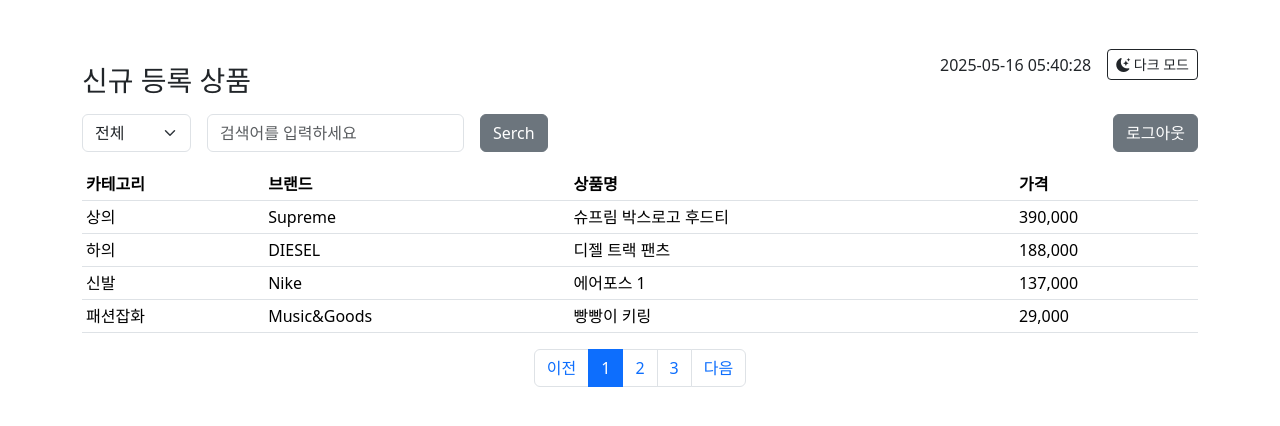
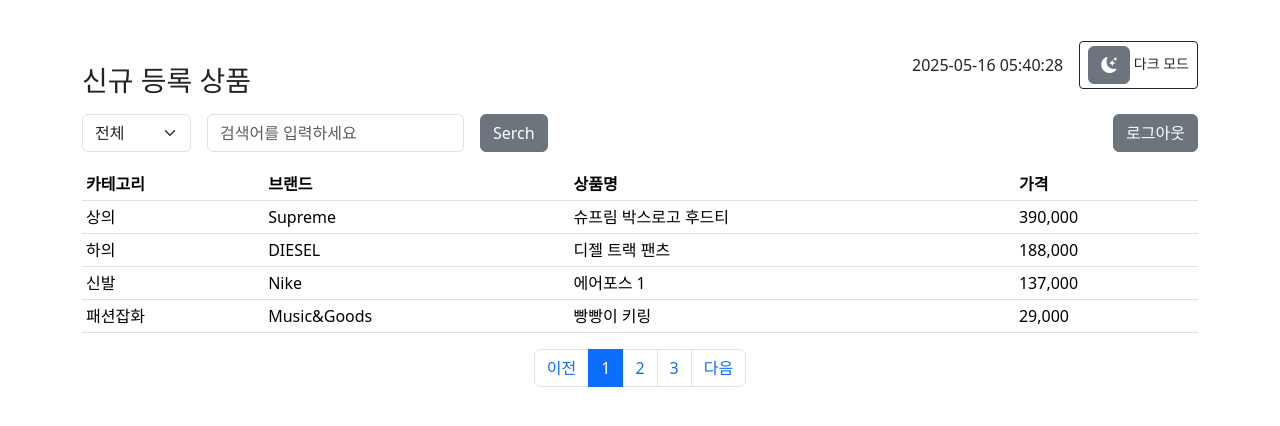
Before and after one commit to wjdtjddns98/adminpage, a plain HTML site: page main.html in a window 1280 px wide. Drawn offline with nearby package versions, Linux system fonts and the light colour scheme.

Commit message:
main.html 다크모드 버튼 색상 변경

```diff
--- a/main.html
+++ b/main.html
@@ -15,7 +15,7 @@
       <div class="d-flex align-items-center">
         <span id="currentDateTime" class="me-3"></span>
         <button type="button" class="btn btn-sm btn-outline-dark" id="darkModeToggle">
-          <i class="bi bi-moon-stars-fill"></i> 다크 모드
+          <i class="bi bi-moon-stars-fill btn btn-secondary" ></i> 다크 모드
         </button>
       </div>
     </div>
```
Also changed, not shown: join.css (deleted).
